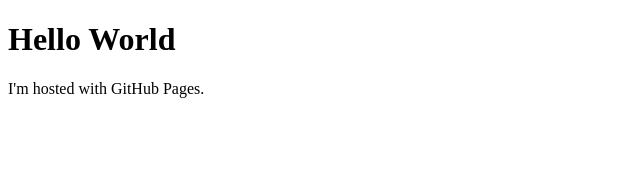
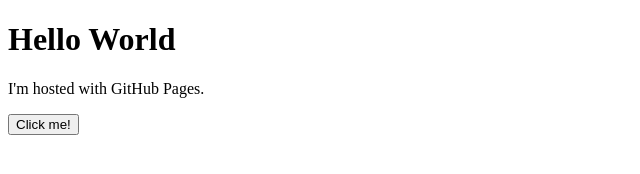
Before and after one commit to Cozmicweb/cozmicweb.github.io, a plain HTML site: page index.html in a window 1280 px wide. Shown: the whole page, without its empty margins (0-640 px from the left). Drawn offline with Linux system fonts and the light colour scheme.

Commit message:
Update index.html

```diff
--- a/index.html
+++ b/index.html
@@ -1,7 +1,11 @@
 <!DOCTYPE html>
 <html>
+<head>
+<title>No Mans Sky Editor</title>
+</head>
 <body>
 <h1>Hello World</h1>
 <p>I'm hosted with GitHub Pages.</p>
+<button class="my-button" onclick="alert('Button clicked!')">Click me!</button>
 </body>
 </html>
```
